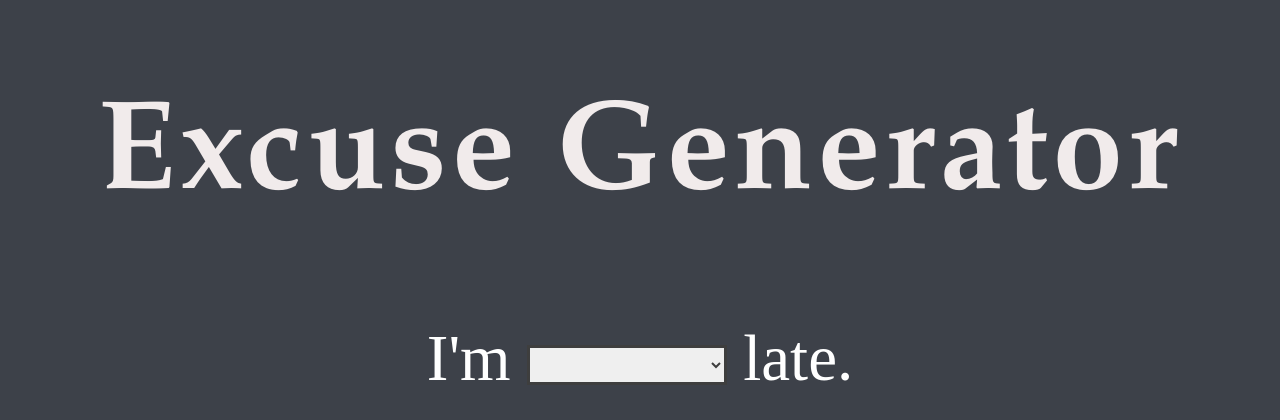
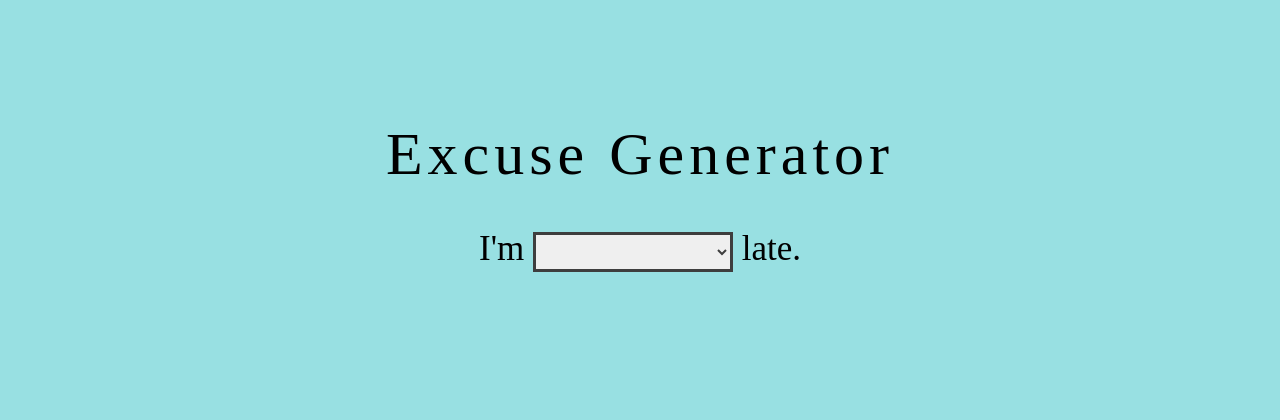
Before and after one commit to saadq/ExcuseGenerator, a plain HTML site: page Excuse.html in a window 1280 px wide. Drawn offline with nearby package versions, Linux system fonts and the light colour scheme.

Commit message:
Changed entire look of page

```diff
--- a/Excuse.css
+++ b/Excuse.css
@@ -1,20 +1,24 @@
 body{
 	margin: 0;
-	background-color: #3D4149;
-	color: white;
+	background-color: #98E0E2;
+	color: #000;
 }
 
 #mainHeader{
-	font-family: "Goudy Old Style", Garamond, "Big Caslon", "Times New Roman", serif;
-	font-size: 95pt;
+    margin-top: 120px;
+	font-family: "Brandon Grotesque";
+    font-weight: 100;
+	font-size: 60px;
 	letter-spacing: 5px;
 	text-align: center;
-	color: #F1EBEB;
+	color: #000;
 }
 
 #timething{
 	text-align: center;
-	font-size: 65px;
+    font-family: Brandon Grotesque;
+	font-size: 35px;
+    margin-bottom: 100px;
 }
 
 select {
@@ -25,7 +29,6 @@ select {
     height:40px;
     width: 200px;
     font-size: 25px;
-
 }
 
 select:active {
@@ -44,11 +47,14 @@ input, select{
 }
 
 #excuse-text{
-	font-size: 50px;
+    background: #90D6D8;
+    font-family: Brandon Grotesque;
+	font-size: 45px;
 	text-align: center;
-	padding-top: 100px;
 	padding: 40;
-	color: #FFFFFF;
+	color: #17778F;
+    width: 80%;
+    margin: auto;
 }
 
 #timepicker{
```
